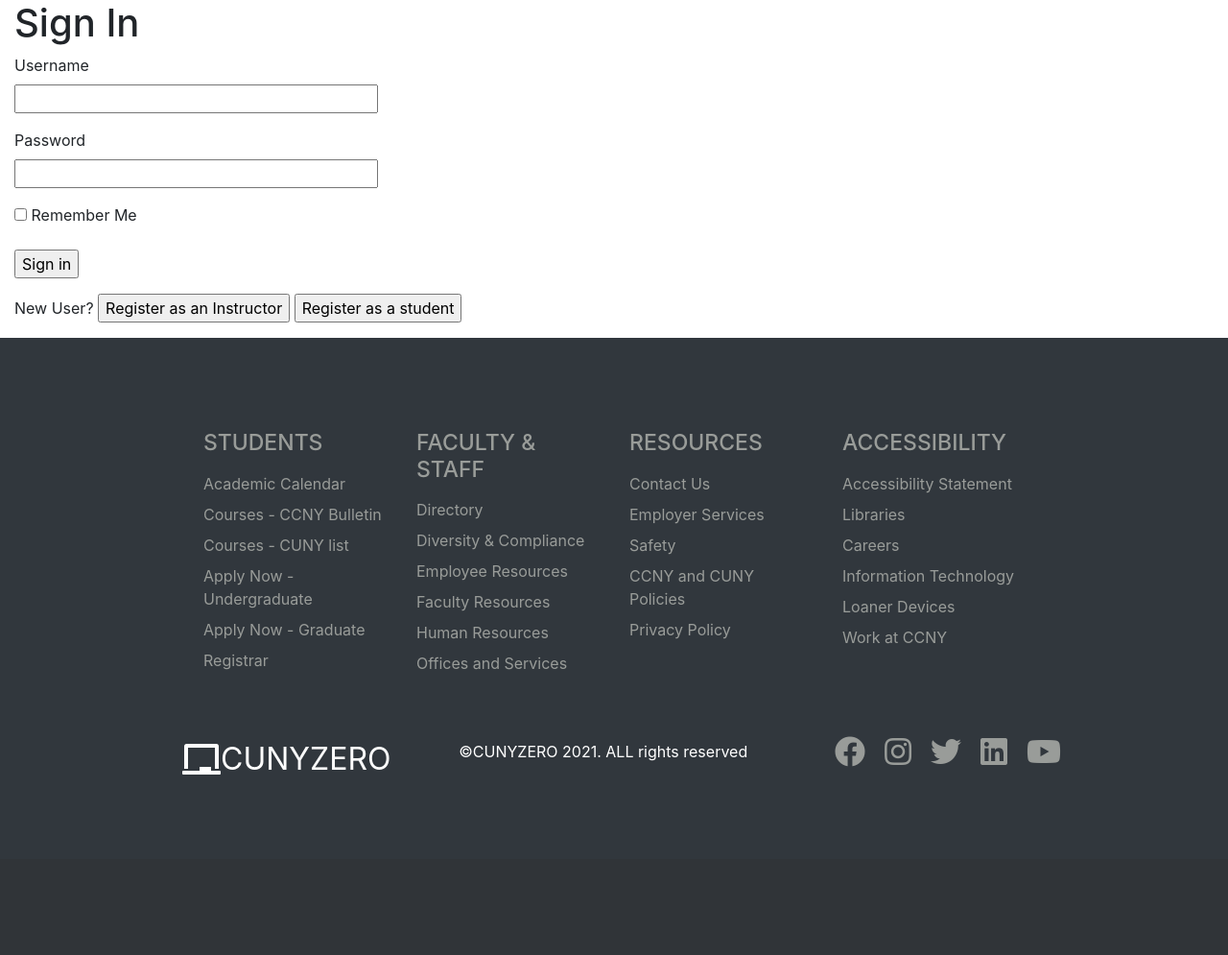
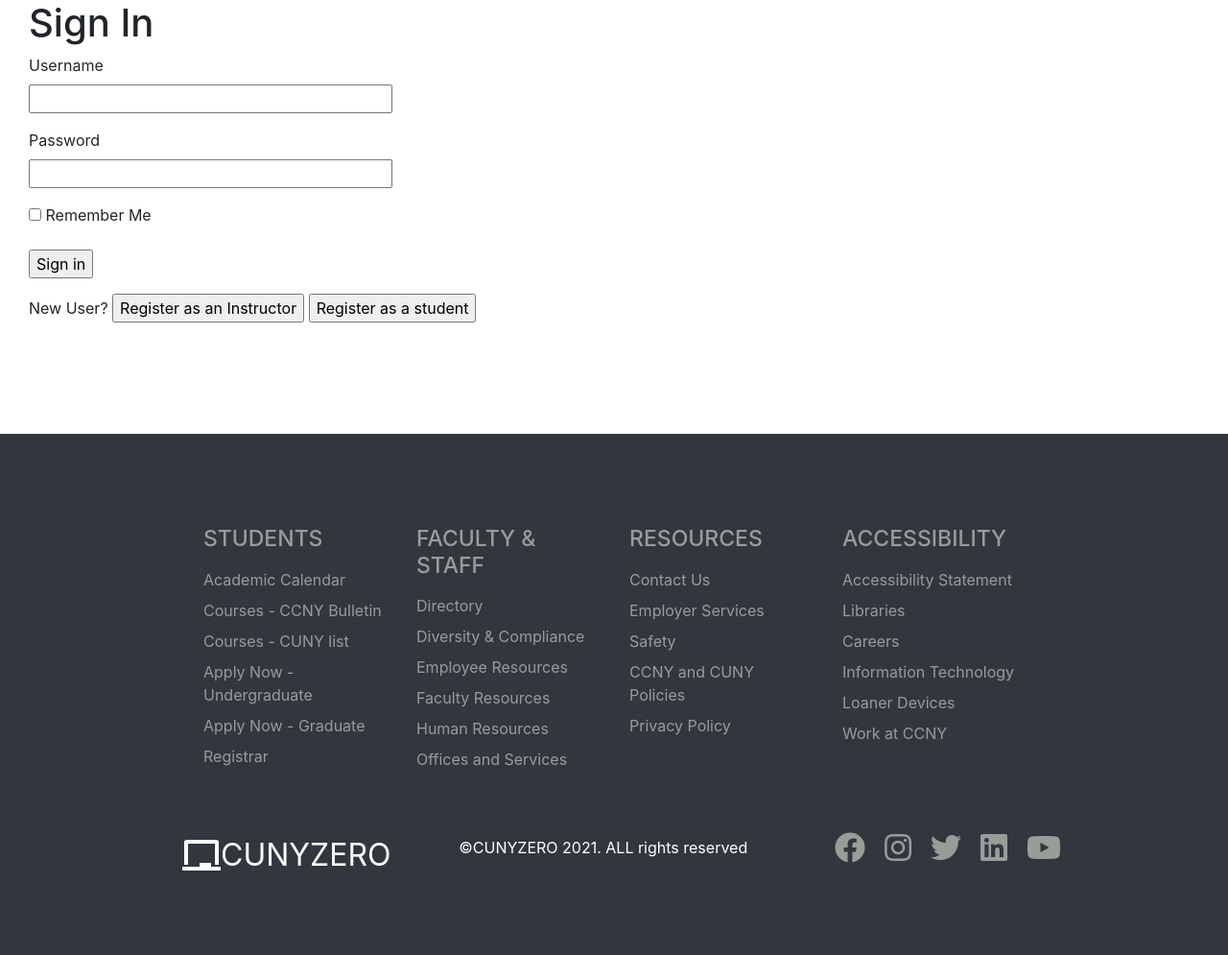
Before and after one commit to tryingtolearn11/322_project, a Flask app: page /login in a window 1280 px wide. Shown: the part 56-1051 px from the top of the page at 96% size. Before the commit the page ends 863 px from the top, so only its background shows below. Run offline with Flask 2, Linux system fonts and the light colour scheme; some libraries are stand-ins or nearby versions.

Commit message:
padding for short pages

```diff
--- /dev/null
+++ b/app/static/css/class_setup.css
@@ -0,0 +1,3 @@
+.col-lg-12 {
+    padding-bottom: 100px;
+}
--- /dev/null
+++ b/app/static/css/grading.css
@@ -0,0 +1,3 @@
+.col-lg-12 {
+    padding-bottom: 150px;
+}
--- /dev/null
+++ b/app/static/css/login.css
@@ -0,0 +1,3 @@
+.col-lg-12 {
+    padding-bottom: 100px;
+}
--- a/app/static/css/site.css
+++ b/app/static/css/site.css
@@ -10,6 +10,9 @@
 .signin {
     padding-left: 15px;
 }
+
+
+
 
 
 
--- a/app/templates/account.html
+++ b/app/templates/account.html
@@ -58,7 +58,6 @@
 
 
                 </div>
-
             </div>
         </div>
     </div>
--- a/app/templates/class_setup.html
+++ b/app/templates/class_setup.html
@@ -7,7 +7,7 @@
     <meta charset="UTF-8">
     <meta http-equiv="X-UA-Compatible" content="IE=edge">
     <meta name="viewport" content="width=device-width, initial-scale=1.0">
-    <title>Document</title>
+    <link rel="stylesheet" href="/static/css/class_setup.css">
 </head>
 <body>
     <div class="container">
--- a/app/templates/grading.html
+++ b/app/templates/grading.html
@@ -6,10 +6,12 @@
     <meta charset="UTF-8">
     <meta http-equiv="X-UA-Compatible" content="IE=edge">
     <meta name="viewport" content="width=device-width, initial-scale=1.0">
+    <link rel="stylesheet" href="/static/css/grading.css">
 
 </head>
 <body>
     <div class="container">
+        <div class="col-lg-12">
             <div class="table-responsive">
                 <h1>Grades</h1>
             </div>
@@ -43,7 +45,11 @@
                 </table>
                 </div>
             </div>
+
         </div>
+
+    </div>
+
 
 
 
--- a/app/templates/login.html
+++ b/app/templates/login.html
@@ -6,9 +6,11 @@
     <meta charset="UTF-8">
     <meta http-equiv="X-UA-Compatible" content="IE=edge">
     <meta name="viewport" content="width=device-width, initial-scale=1.0">
+    <link rel="stylesheet" href="/static/css/login.css">
 
 </head>
 <body>
+    <div class="col-lg-12">
         <div class="signin">
             <head>
                 <h1> Sign In </h1>
@@ -38,6 +40,9 @@
                 </div>
             </form>
         </div>
+
+    </div>
+
 </body>
 </html>
 {% endblock %}
```
Also changed, not shown: app/templates/manage_course.html (+8 -8 lines). Lines whose indentation alone changed are shown as unchanged.
